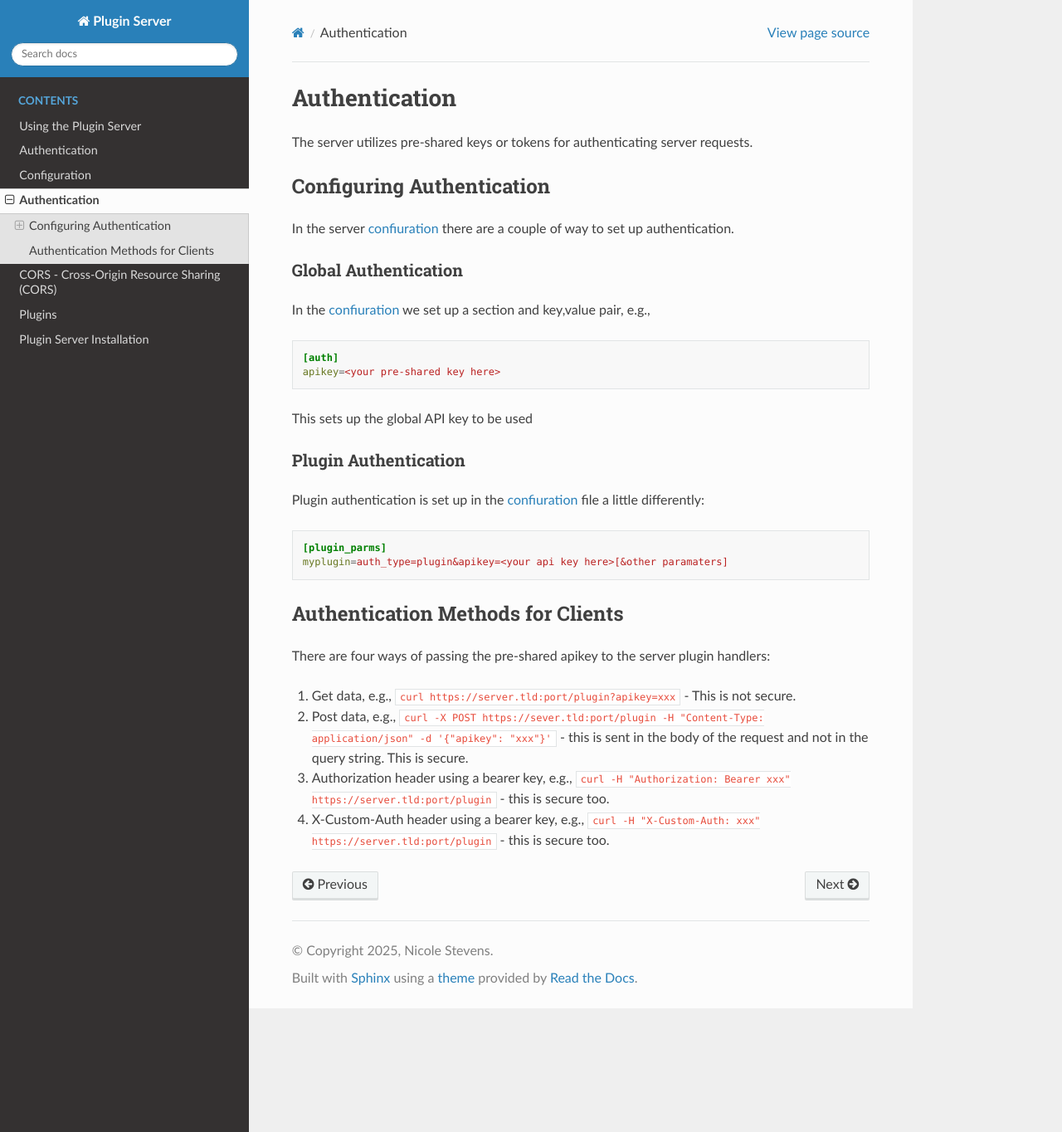
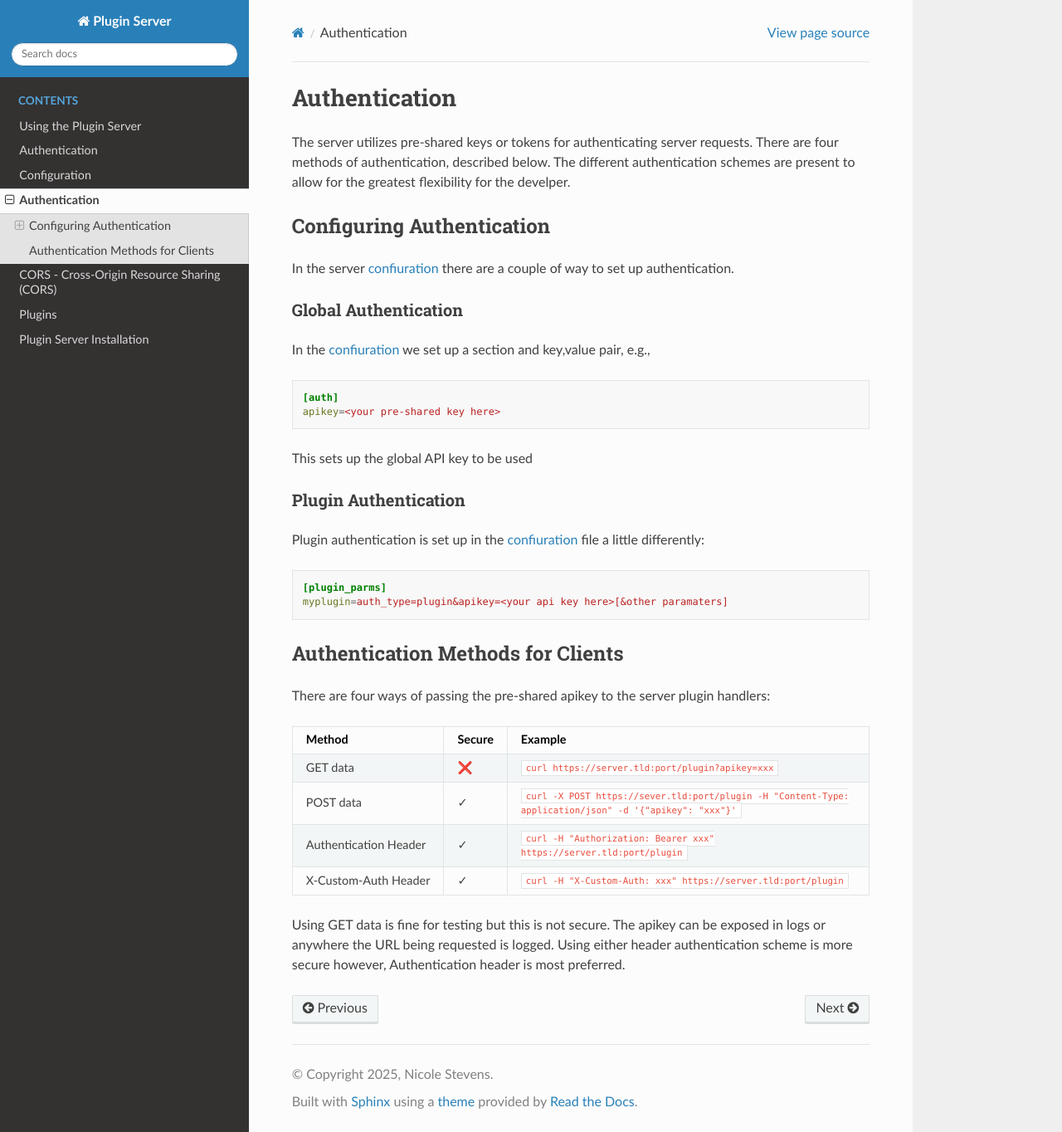
Before and after one commit to nicciniamh/pluginserver, a Sphinx documentation site: the page built from docs/Auth.md, in a window 1280 px wide and 1364 px high. Shown: the whole window at 83% size. Built offline with Sphinx 7.4.7 and the Read the Docs theme 3.1.0, drawn with Linux system fonts in a browser that asks for light colours.

Commit message:
Updated auth.md to reflect authentication options with more emphasis on security

```diff
--- a/docs/Auth.md
+++ b/docs/Auth.md
@@ -1,5 +1,5 @@
 # Authentication
-The server utilizes pre-shared keys or tokens for authenticating server requests.
+The server utilizes pre-shared keys or tokens for authenticating server requests. There are four methods of authentication, described below. The different authentication schemes are present to allow for the greatest flexibility for the develper.
 
 ## Configuring Authentication
 In the server [confiuration](Config.md) there are a couple of way to set up authentication.
@@ -25,8 +25,11 @@ myplugin=auth_type=plugin&apikey=<your api key here>[&other paramaters]
 ## Authentication Methods for Clients
 There are four ways of passing the pre-shared apikey to the server plugin handlers:
 
-1. Get data, e.g., `curl https://server.tld:port/plugin?apikey=xxx` - This is not secure.
-2. Post data, e.g., `curl -X POST https://sever.tld:port/plugin -H "Content-Type: application/json" -d '{"apikey": "xxx"}'` - this is sent in the body of the request and not in the query string. This is secure.
-3. Authorization header using a bearer key, e.g., ` curl -H "Authorization: Bearer xxx" https://server.tld:port/plugin` - this is secure too.
+| Method                | Secure | Example |
+|-----------------------|--------|---------|
+| GET data              |   ❌   | `curl https://server.tld:port/plugin?apikey=xxx`
+| POST data             |   ✓    | `curl -X POST https://sever.tld:port/plugin -H "Content-Type: application/json" -d '{"apikey": "xxx"}'`
+| Authentication Header |   ✓    | ` curl -H "Authorization: Bearer xxx" https://server.tld:port/plugin`
+| X-Custom-Auth Header  |   ✓    | `curl -H "X-Custom-Auth: xxx" https://server.tld:port/plugin`
 
-4. X-Custom-Auth header using a bearer key, e.g., ` curl -H "X-Custom-Auth: xxx" https://server.tld:port/plugin` - this is secure too.
+Using GET data is fine for testing but this is not secure. The apikey can be exposed in logs or anywhere the URL being requested is logged. Using either header authentication scheme is more secure however, Authentication header is most preferred.
```
